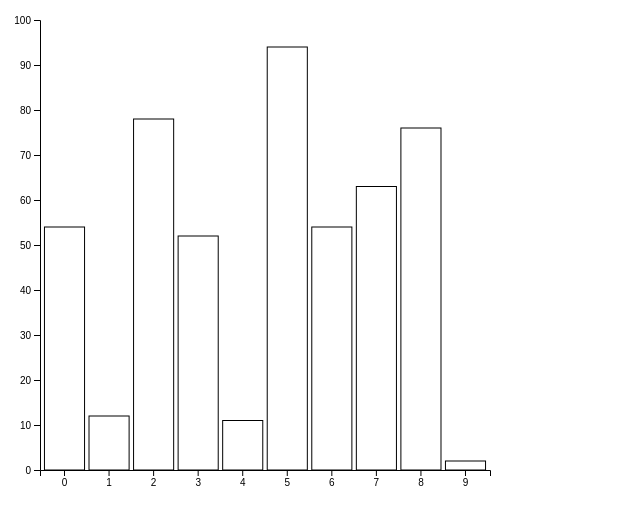
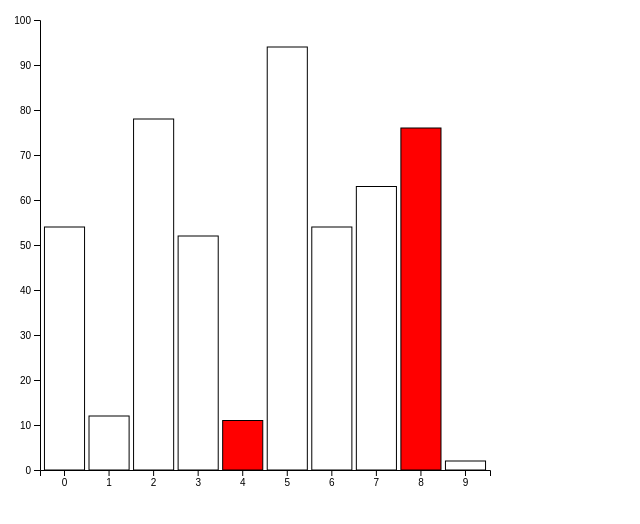
Before and after one commit to lyuchil/a3-Experiment, a plain HTML site: page DataVis1.html in a window 1280 px wide. Shown: the whole page, without its empty margins (0-640 px from the left). Drawn offline with nearby package versions, Linux system fonts and the light colour scheme.

Commit message:
yuchi edits to graphs

```diff
--- a/DataVis1.html
+++ b/DataVis1.html
@@ -3,7 +3,7 @@
 
 <head>
     <script src="https://d3js.org/d3.v7.js"></script>
-    <link rel="stylesheet" href="styles.css">
+    <link rel="stylesheet" href="styles.css" />
 </head>
 
 <body>
@@ -12,7 +12,20 @@
 
 <script>
     // Generates 10 random values
-    const problem1Values = Array.from({ length: 10 }, () => Math.floor(Math.random() * 101));
+    var problem1Values = Array.from({ length: 10 }, () =>
+        Math.floor(Math.random() * 101)
+    );
+
+    // randomly select the index and make sure they are not the same
+    const indexOne = d3.randomInt(0, 9)();
+
+    let indexTwo;
+
+    do {
+        indexTwo = d3.randomInt(0, 9)();
+    } while (indexTwo === indexOne);
+
+    const actualIndexTwo = indexTwo;
 
     // Define graph size and margins
     const graphSize = 500;
@@ -22,43 +35,52 @@
 
     // Function to draw the graph
     function graphOne() {
-        let svg = d3.select("#my_dataviz").append("svg")
+        let svg = d3
+            .select("#my_dataviz")
+            .append("svg")
             .attr("width", width + margin.left + margin.right)
             .attr("height", height + margin.top + margin.bottom)
             .append("g")
             .attr("transform", `translate(${margin.left},${margin.top})`);
 
-        const xScale = d3.scaleBand()
+        const xScale = d3
+            .scaleBand()
             .domain(d3.range(problem1Values.length))
             .range([0, width])
             .padding(0.1);
 
-        const yScale = d3.scaleLinear()
-            .domain([0, 100])
-            .range([height, 0]);
+        const yScale = d3.scaleLinear().domain([0, 100]).range([height, 0]);
 
         // Append x axis
-        svg.append("g")
+        svg
+            .append("g")
             .attr("transform", `translate(0,${height})`)
             .call(d3.axisBottom(xScale));
 
         // Append y axis
-        svg.append("g")
-            .call(d3.axisLeft(yScale));
+        svg.append("g").call(d3.axisLeft(yScale));
 
         // Create bars
-        svg.selectAll(".bar")
+        svg
+            .selectAll(".bar")
             .data(problem1Values)
-            .enter().append("rect")
+            .enter()
+            .append("rect")
             .attr("class", "bar")
             .attr("x", (d, i) => xScale(i))
-            .attr("y", d => yScale(d))
+            .attr("y", (d) => yScale(d))
             .attr("width", xScale.bandwidth())
-            .attr("height", d => height - yScale(d))
-            .attr("fill", "#FFFFFF")
+            .attr("height", (d) => height - yScale(d))
+            .attr("fill", function (d, i) {
+                if (i === indexOne || i === actualIndexTwo) {
+                    // highliting the bars given the index
+                    return "red";
+                } else {
+                    return "#FFFFFF";
+                }
+            })
             .attr("stroke", "black")
             .attr("stroke-width", 1);
-
     }
 
     // Call graphOne when the document is loaded
```
Also changed, not shown: DataVis3.html (+45 -14 lines), DataVis4.html (+36 -11 lines).
